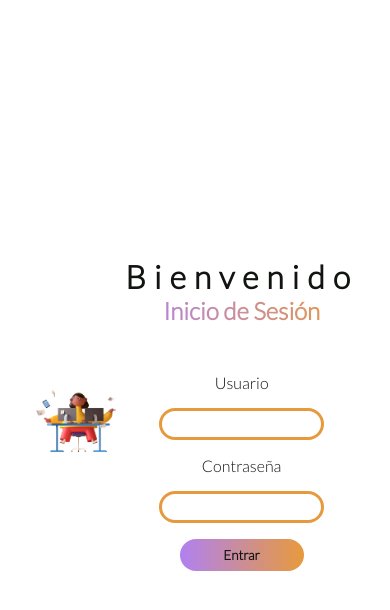
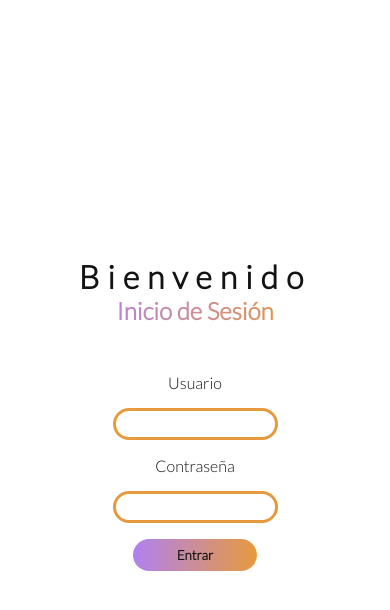
Before and after one commit to Stondark/Proyecto-Formativo-Sena-PHP, a PHP site: template views/login.html in a window 390 px wide. Shown: the top 610 px of the page. Run offline with PHP 8.4, Linux system fonts and the light colour scheme; the template is opened without the code that fills it, so the values that code supplies are empty.

Commit message:
Responsive login

```diff
--- a/css/login.css
+++ b/css/login.css
@@ -142,3 +142,9 @@ html {
     color: var(--dark) !important;
     transition: 500ms;
 }
+
+@media screen and (max-width: 750px){
+    .container-imagen{
+        display: none;
+    }
+}
```
